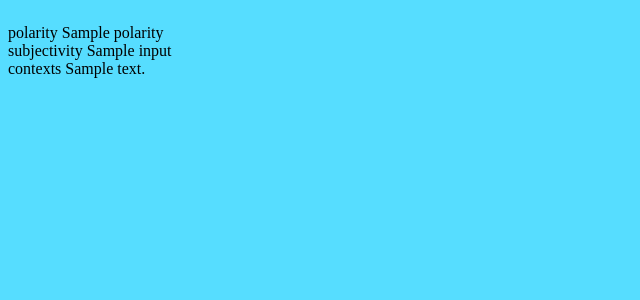
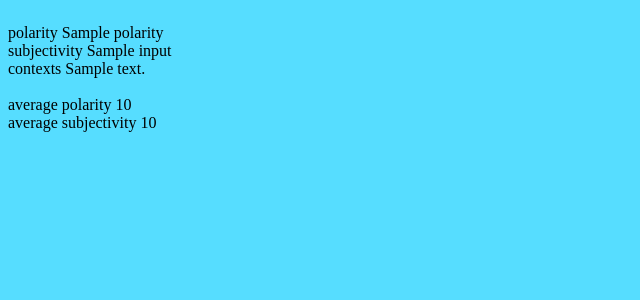
Before and after one commit to scifisatan/ChhimekiAunty, a Flask app: template templates/username.html in a window 1280 px wide. Shown: the top 300 px of the page, without its empty margins (0-640 px from the left). Run offline with Flask 2, Linux system fonts and the light colour scheme; the template is opened without the code that fills it: most values are stand-ins (such as "Sample title", 1, 10 or a date in 2020).

Commit message:
username html has to be updated with recent changes

```diff
--- a/core.py
+++ b/core.py
@@ -22,5 +22,7 @@ def process_data(user_input):
         polarity.append(result[0])
         subjectivity.append(result[1])
 
+    pol_avg = sum(polarity) / len(polarity)
+    sub_avg = sum(subjectivity) / len(subjectivity)
 
-    return polarity, subjectivity, contexts
+    return polarity, subjectivity, contexts, pol_avg, sub_avg
--- a/main.py
+++ b/main.py
@@ -13,9 +13,15 @@ def index():
 
         #send input data to twitter api, and model
         #the api will be used only for username
-        polarity, subjectivity, contexts = core.process_data(input)
+        polarity, subjectivity, contexts, pol_avg, sub_avg = core.process_data(input)
 
-        return render_template('username.html', input = {'polarity': polarity,'subjectivity': subjectivity, 'contexts': contexts})
+        return render_template('username.html', input = \
+            {'polarity': polarity,
+            'subjectivity': subjectivity,
+            'contexts': contexts,
+            'pol_avg': pol_avg,
+            'sub_avg': sub_avg
+            })
 
         # if input.startswith('https://twitter.com/'):
         #     return render_template('tweet.html', input=input)
--- a/templates/username.html
+++ b/templates/username.html
@@ -12,6 +12,9 @@
                 polarity {{input['polarity']}} <br>
                 subjectivity {{input['subjectivity']}}<br>
                 contexts {{input['contexts']}}<br>
+                <br>
+                average polarity {{input['pol_avg']}}<br>
+                average subjectivity {{input['sub_avg']}}<br>
             </p>
         </div>
 </html>
```
